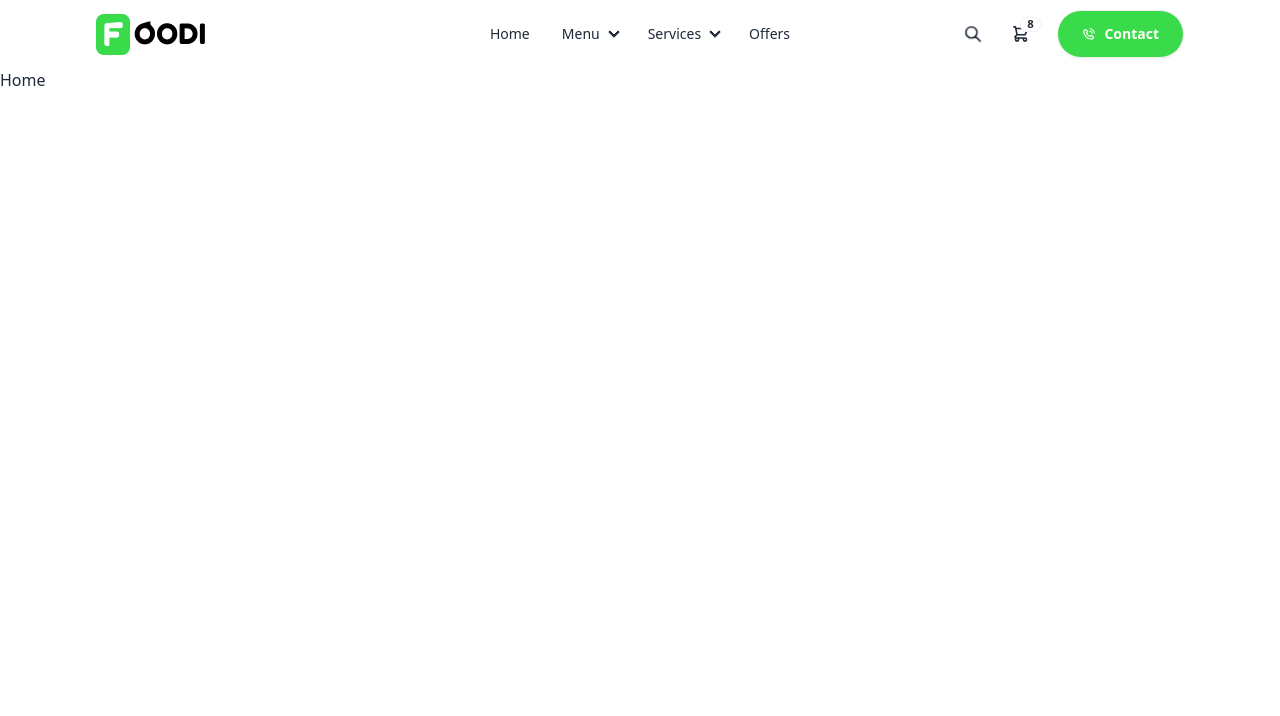
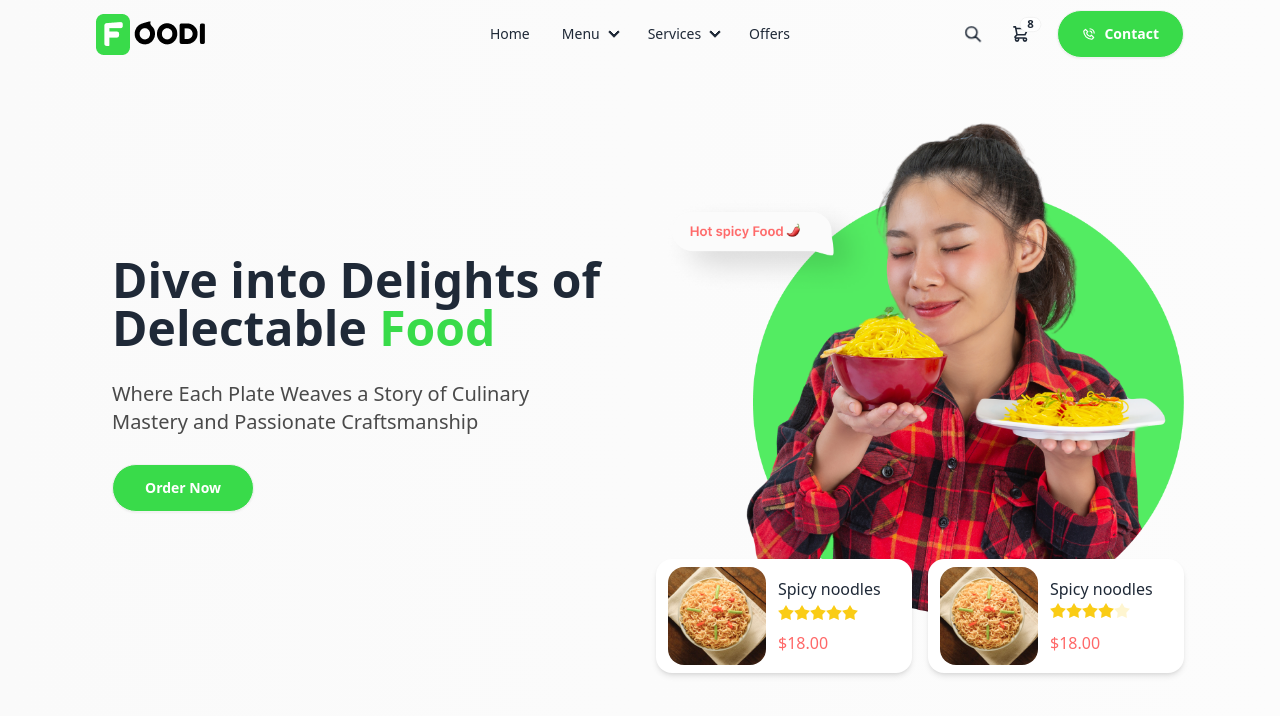
Before and after one commit to MostakemHossain/Foodi-mern-project-admin-panel, a React (Vite) app: page / in a window 1280 px wide. Shown: the top 716 px of the page. Built offline with nearby package versions, Linux system fonts and the light colour scheme.

Commit message:
banner section added

```diff
--- a/src/App.css
+++ b/src/App.css
@@ -3,3 +3,9 @@
 boby{
   font-family: 'Inter', sans-serif;
 }
+header{
+  z-index: 10001  !important;
+}
+.section-container{
+  @apply max-w-screen-2xl mx-auto container xl:px-24 px-4;
+}
--- /dev/null
+++ b/src/components/Banner.jsx
@@ -0,0 +1,58 @@
+import React from 'react'
+import banner from "../../public/images/home/banner.png"
+
+const Banner = () => {
+    return (
+        <div className='section-container bg-gradient-to-r from-[#FAFAFA] from-0% to-[#FCFCFC] to-100%'>
+            <div className='py-24 flex flex-col md:flex-row-reverse justify-between gap-8 items-center'>
+                {/* image */}
+                <div className='md:w-1/2'>
+                    <img src={banner} alt="" />
+                    <div className='flex flex-col md:flex-row items-center justify-around -mt-14 gap-4'>
+                        <div className='flex bg-white py-2 px-3 rounded-2xl items-center gap-3 shadow-md w-64'>
+                            <img src="/images/home/b-food1.png" className='rounded-2xl' alt="" />
+                            <div className='space-y-1'>
+                                <h5 className='font-medium'>Spicy noodles</h5>
+                                <div className="rating rating-sm">
+                                    <input type="radio" name="rating-6" className="mask mask-star-2 bg-yellow-400" />
+                                    <input type="radio" name="rating-6" className="mask mask-star-2 bg-yellow-400" checked />
+                                    <input type="radio" name="rating-6" className="mask mask-star-2 bg-yellow-400" checked />
+                                    <input type="radio" name="rating-6" className="mask mask-star-2 bg-yellow-400" checked />
+                                    <input type="radio" name="rating-6" className="mask mask-star-2 bg-yellow-400" />
+                                </div>
+                                <p className='text-red'>$18.00</p>
+                            </div>
+                        </div>
+                        <div className='sm:flex hidden bg-white py-2 px-3 rounded-2xl items-center gap-3 shadow-md w-64'>
+                            <img src="/images/home/b-food1.png" className='rounded-2xl' alt="" />
+                            <div className='space-y-1'>
+                                <h5 className='font-medium'>Spicy noodles</h5>
+                                <div className="rating rating-sm">
+                                    <input type="radio" name="rating-6" className="mask mask-star-2 bg-yellow-400" />
+                                    <input type="radio" name="rating-6" className="mask mask-star-2 bg-yellow-400" checked />
+                                    <input type="radio" name="rating-6" className="mask mask-star-2 bg-yellow-400" checked />
+                                    <input type="radio" name="rating-6" className="mask mask-star-2 bg-yellow-400" checked />
+                                    <input type="radio" name="rating-6" className="mask mask-star-2 bg-yellow-400" />
+                                </div>
+                                <p className='text-red'>$18.00</p>
+                            </div>
+                        </div>
+                    </div>
+                </div>
+                {/* text */}
+                <div className='md:w-1/2 space-y-7 px-4'>
+                    <h2 className='md:text-5xl text-4xl font-bold leading-snug'>Dive into Delights of Delectable <span className='text-green'>Food</span></h2>
+                    <p className="text-[#4A4A4A] text-xl">
+                        Where Each Plate Weaves a Story of Culinary Mastery and Passionate
+                        Craftsmanship
+                    </p>
+                    <button className='btn bg-green px-8 py-3 font-semibold text-white rounded-full '>Order Now</button>
+                </div>
+
+
+            </div>
+        </div>
+    )
+}
+
+export default Banner
--- a/src/components/Navber.jsx
+++ b/src/components/Navber.jsx
@@ -1,8 +1,27 @@
-import React from 'react'
-import { BiPhoneCall } from "react-icons/bi"
-import logo from "/logo.png"
+import React, { useEffect, useState } from 'react';
+import { BiPhoneCall } from "react-icons/bi";
+import logo from "/logo.png";
 
 const Navber = () => {
+    const [isSticky,setSticky]= useState(false);
+
+    //handle scroll function
+    useEffect(()=>{
+        const handleScroll= ()=>{
+            const offset= window.scrollY;
+            if(offset>0){
+                setSticky(true);
+            }else{
+                setSticky(false);
+
+            }
+        }
+        window.addEventListener('scroll',handleScroll);
+        return ()=>  {
+            window.addEventListener('scroll',handleScroll)
+        };
+
+    },[])
     const navItems = (
         <>
             <li><a href='/'>Home</a></li>
@@ -30,8 +49,8 @@
 
         </>)
     return (
-        <header className='max-w-screen-2xl container mx-auto'>
-            <div className="navbar xl:px-24">
+        <header className='max-w-screen-2xl container mx-auto fixed top-0 left-0 right-0 transition-all duration-300 ease-in-out'>
+            <div className={`navbar xl:px-24 ${isSticky ?"shadow-md bg-base-100 transition-all duration-300 ease-in-out":""}`}>
                 <div className="navbar-start">
                     <div className="dropdown">
                         <div tabIndex={0} role="button" className="btn btn-ghost lg:hidden">
--- a/src/layout/Main.jsx
+++ b/src/layout/Main.jsx
@@ -1,5 +1,6 @@
 import React from 'react'
 import { Outlet } from 'react-router-dom'
+import "../App.css"
 import Navber from '../components/Navber'
 
 const Main = () => {
--- a/src/pages/Home/Home.jsx
+++ b/src/pages/Home/Home.jsx
@@ -1,8 +1,11 @@
 import React from 'react'
+import Banner from '../../components/Banner'
 
 const Home = () => {
   return (
-    <div>Home</div>
+    <div>
+      <Banner/>
+    </div>
   )
 }
 
```
